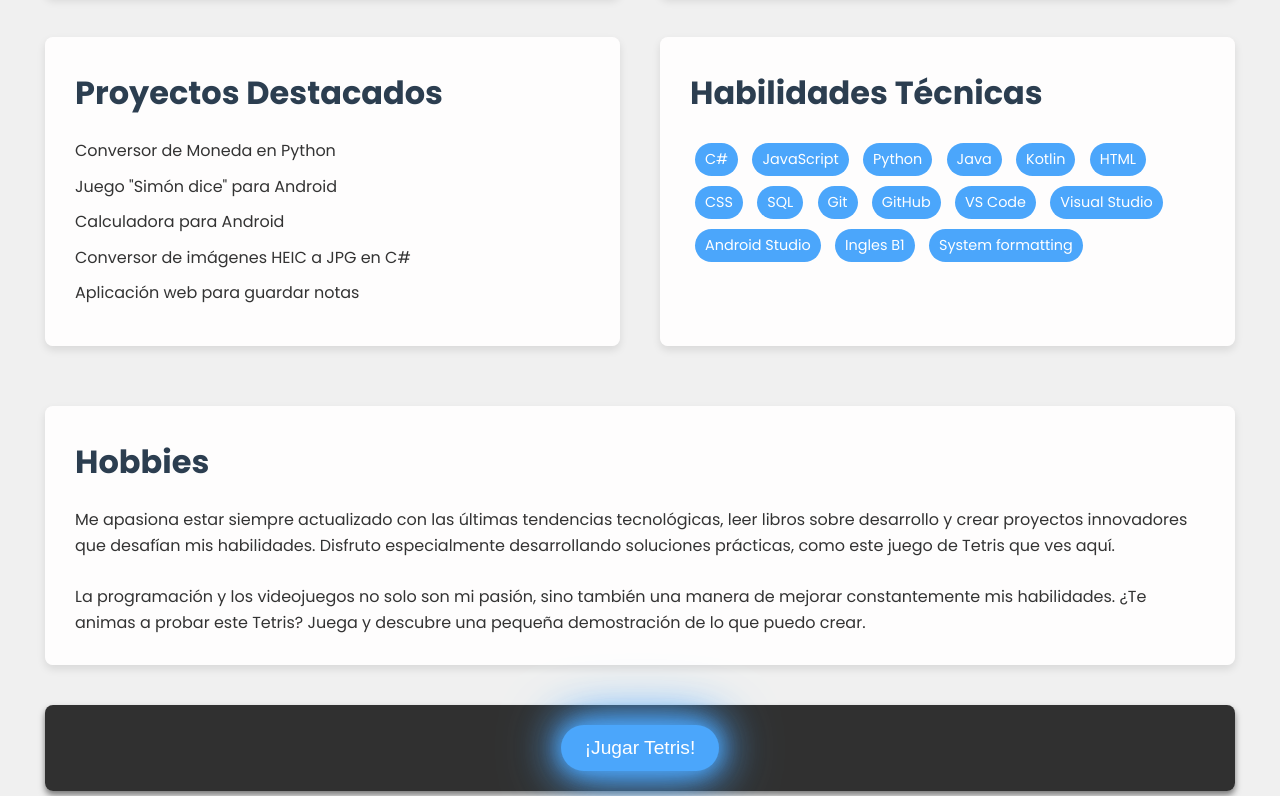
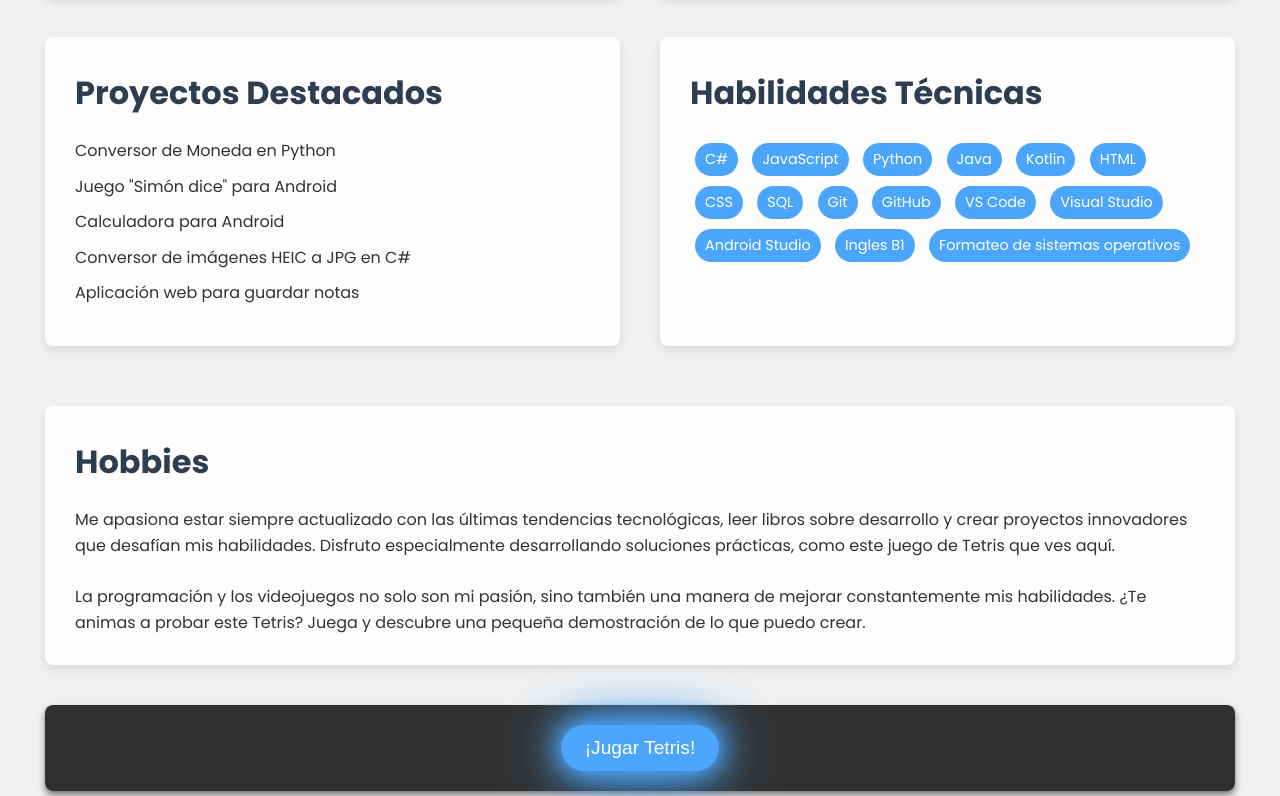
Before and after one commit to Dante0319/portafoliodante, a plain HTML site: page index.html in a window 1280 px wide. Shown: the part 1058-1854 px from the top of the page. Drawn offline with nearby package versions, Linux system fonts and the light colour scheme; animation ran at ten frames a second.

Commit message:
Update index.html

```diff
--- a/index.html
+++ b/index.html
@@ -74,7 +74,7 @@
                     <span class="skill">Visual Studio</span>
                     <span class="skill">Android Studio</span>
                     <span class="skill">Ingles B1</span>
-                    <span class="skill">System formatting</span>
+                    <span class="skill">Formateo de sistemas operativos</span>
                 </div>
             </section>
         </main>
```
